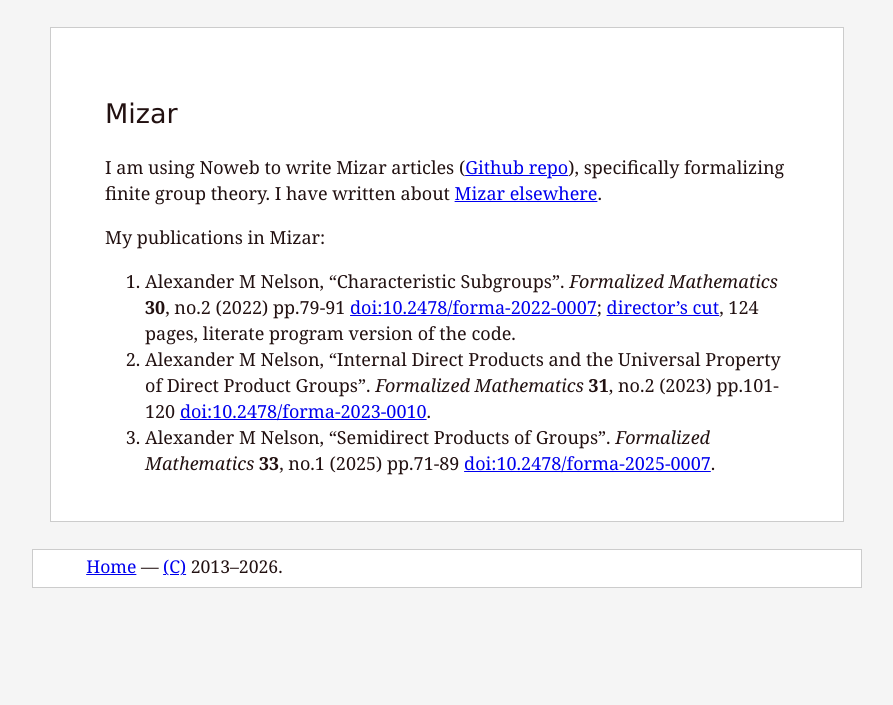
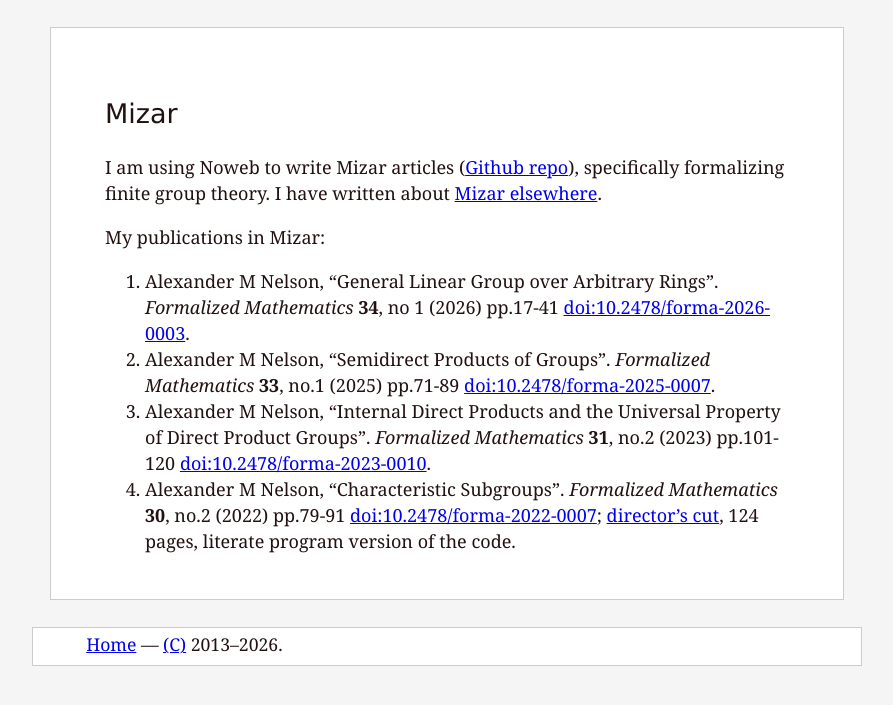
Before and after one commit to pqnelson/pqnelson.github.com, a Jekyll site: the page built from mizar/index.md, in a window 1280 px wide. Shown: the top 705 px of the page, without its empty margins (193-1086 px from the left). Built offline with Jekyll 4.4.1, drawn with Linux system fonts in a browser that asks for light colours.

Commit message:
Updated Mizar publications

```diff
--- a/mizar/index.md
+++ b/mizar/index.md
@@ -12,17 +12,21 @@
 My publications in Mizar:
 
 1. Alexander M Nelson,
+   "General Linear Group over Arbitrary Rings".
+   _Formalized Mathematics_ **34**, no 1 (2026) pp.17-41
+   [doi:10.2478/forma-2026-0003](https://doi.org/10.2478/forma-2026-0003).
+2. Alexander M Nelson,
+   "Semidirect Products of Groups".
+   _Formalized Mathematics_ **33**, no.1 (2025) pp.71-89
+   [doi:10.2478/forma-2025-0007](https://doi.org/10.2478/forma-2025-0007).
+3. Alexander M Nelson,
+   "Internal Direct Products and the Universal
+   Property of Direct Product Groups".
+   _Formalized Mathematics_ **31**, no.2 (2023) pp.101-120
+   [doi:10.2478/forma-2023-0010](https://doi.org/10.2478/forma-2023-0010).
+4. Alexander M Nelson,
    "Characteristic Subgroups".
    _Formalized Mathematics_ **30**, no.2 (2022) pp.79-91
    [doi:10.2478/forma-2022-0007](https://doi.org/10.2478/forma-2022-0007);
    [director's cut]({{ site.url }}/assets/mizar/char-subgroups-director-cut.pdf),
    124 pages, literate program version of the code.
-2. Alexander M Nelson,
-   "Internal Direct Products and the Universal
-   Property of Direct Product Groups".
-   _Formalized Mathematics_ **31**, no.2 (2023) pp.101-120
-   [doi:10.2478/forma-2023-0010](https://doi.org/10.2478/forma-2023-0010).
-3. Alexander M Nelson,
-   "Semidirect Products of Groups".
-   _Formalized Mathematics_ **33**, no.1 (2025) pp.71-89
-   [doi:10.2478/forma-2025-0007](https://doi.org/10.2478/forma-2025-0007).
```
